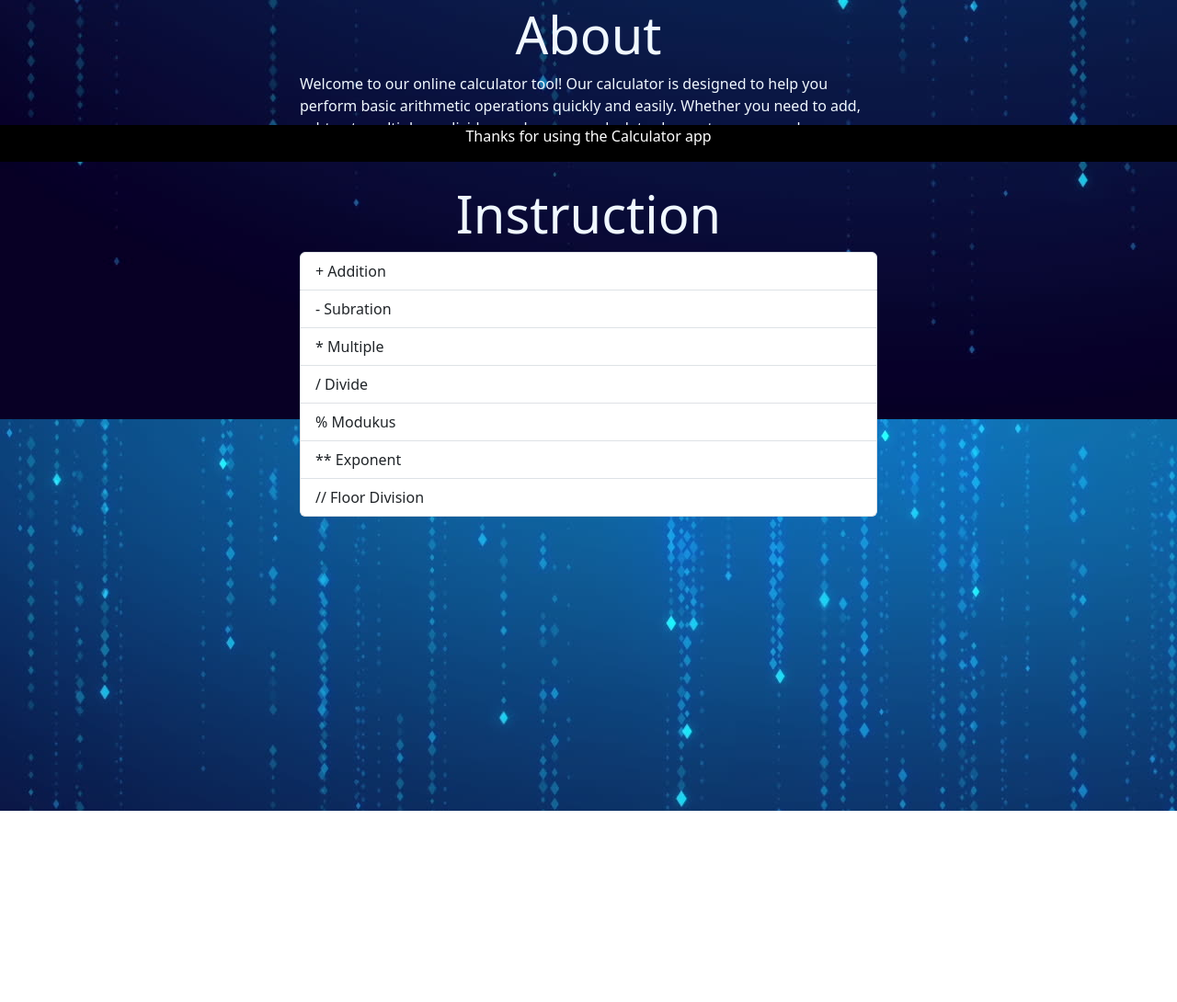
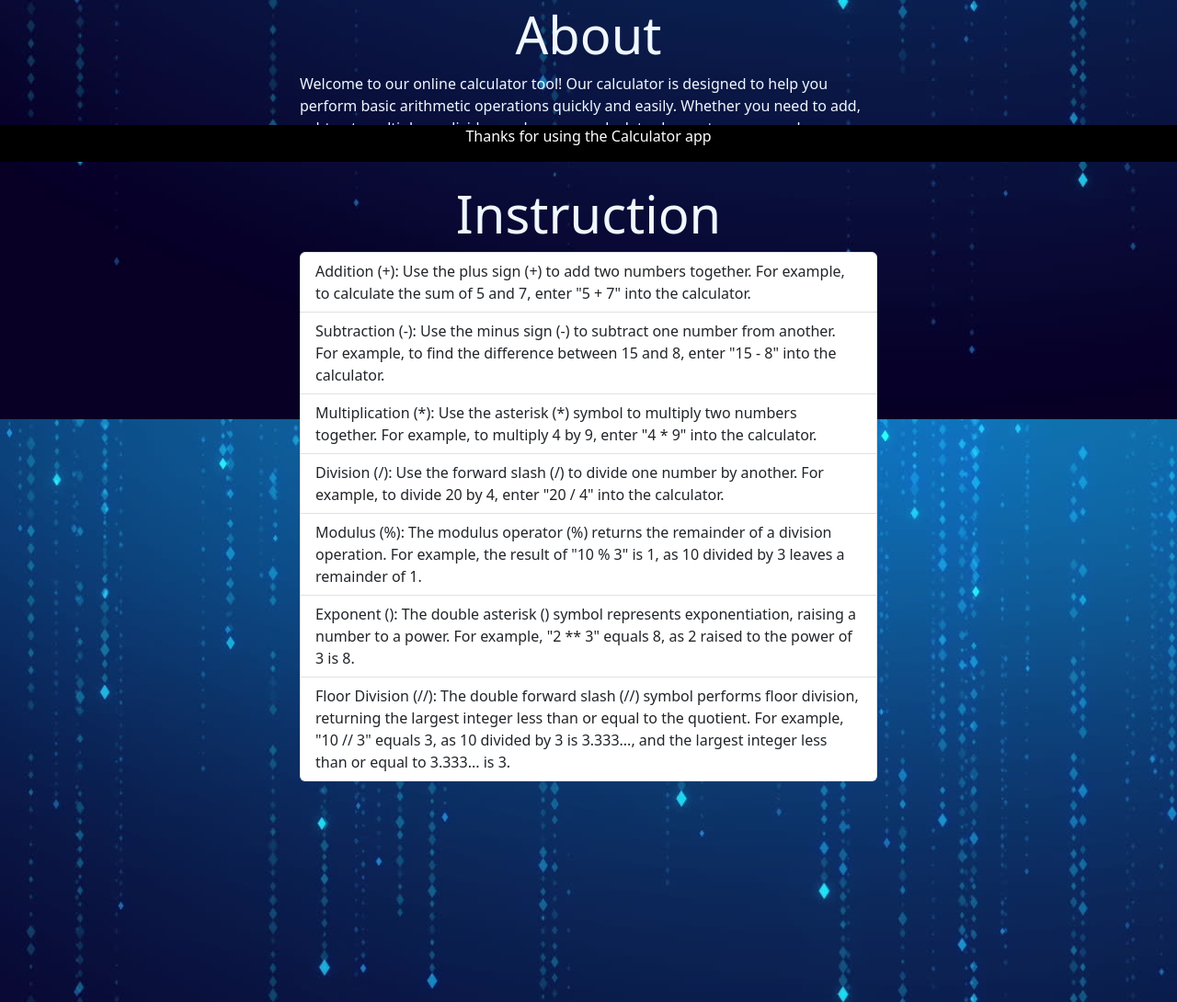
Before and after one commit to Abishake01/Django_Project, a Django app: page /calculator in a window 1280 px wide. Shown: the part 624-1714 px from the top of the page at 92% size. Before the commit the page ends 1506 px from the top, so only its background shows below. Run offline with Django 5.2, Linux system fonts and the light colour scheme.

Commit message:
Finished

```diff
--- a/template/index.html
+++ b/template/index.html
@@ -85,13 +85,15 @@
         <div class="col-md-6" style="margin: 2rem auto 0 auto;">
         <h1 class="display-4" id="instruction" name="Instruction" style="text-align: center; color: aliceblue;">Instruction</h1>
         <ul class="list-group">
-            <li class="list-group-item">+    Addition </li>
-            <li class="list-group-item">-    Subration</li>
-            <li class="list-group-item">*    Multiple</li>
-            <li class="list-group-item">/    Divide</li>
-            <li class="list-group-item">%    Modukus</li>
-            <li class="list-group-item">**   Exponent</li>
-            <li class="list-group-item">//   Floor Division</li>
+            <li class="list-group-item">Addition (+):  Use the plus sign (+) to add two numbers together. For example, to calculate the sum of 5 and 7, enter "5 + 7" into the calculator.</li>
+            <li class="list-group-item">Subtraction (-): Use the minus sign (-) to subtract one number from another. For example, to find the difference between 15 and 8, enter "15 - 8" into the calculator.</li>
+            <li class="list-group-item">Multiplication (*): Use the asterisk (*) symbol to multiply two numbers together. For example, to multiply 4 by 9, enter "4 * 9" into the calculator.</li>
+            <li class="list-group-item">Division (/): Use the forward slash (/) to divide one number by another. For example, to divide 20 by 4, enter "20 / 4" into the calculator.</li>
+            <li class="list-group-item">Modulus (%): The modulus operator (%) returns the remainder of a division operation. For example, the result of "10 % 3" is 1, as 10 divided by 3 leaves a remainder of 1.</li>
+            <li class="list-group-item">Exponent (): The double asterisk () symbol represents exponentiation, raising a number to a power. For example, "2 ** 3" equals 8, as 2 raised to the power of 3 is 8.</li>
+            <li class="list-group-item">Floor Division (//): The double forward slash (//) symbol performs floor division, returning the largest integer less than or equal to the quotient. For example, "10 // 3" equals 3, as 10 divided by 3 is 3.333..., and the largest integer less than or equal to 3.333... is 3.
+
+            </li>
 
 
           </ul>
```
